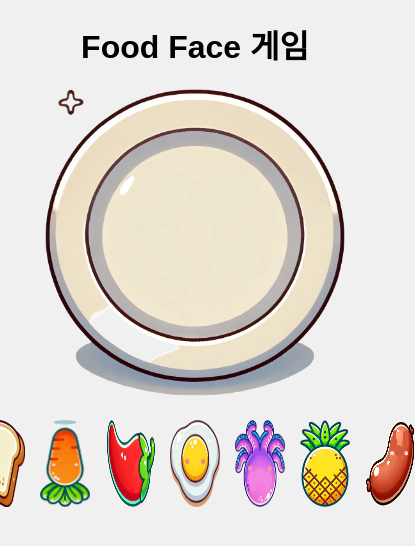
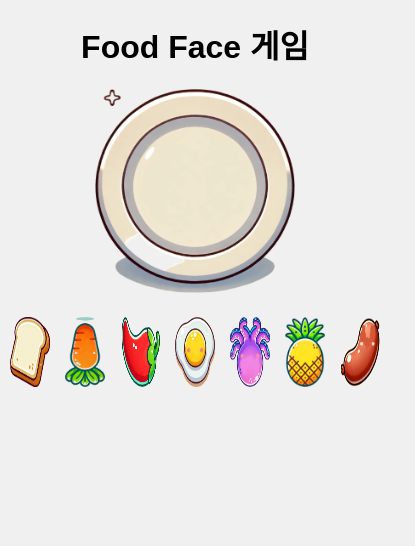
Before and after one commit to dydfl1016/Food-Face, a plain HTML site: page index.html in a window 390 px wide. Shown: the whole page, 415 px wide, since content can reach past the window. Drawn offline with Linux system fonts and the light colour scheme.

Commit message:
Update styles.css

```diff
--- a/styles.css
+++ b/styles.css
@@ -31,3 +31,22 @@ body {
     height: 50px;
     position: absolute;
 }
+/* 기본 스타일 */
+#face-area {
+    width: 300px;
+    margin: 20px auto;
+}
+
+.food {
+    width: 50px;
+}
+
+/* 모바일에 대응하는 반응형 스타일 */
+@media (max-width: 600px) {
+    #face-area {
+        width: 200px; /* 화면이 작은 경우 더 작은 접시 */
+    }
+    .food {
+        width: 40px; /* 모바일에서 음식 크기를 작게 조정 */
+    }
+}
```
